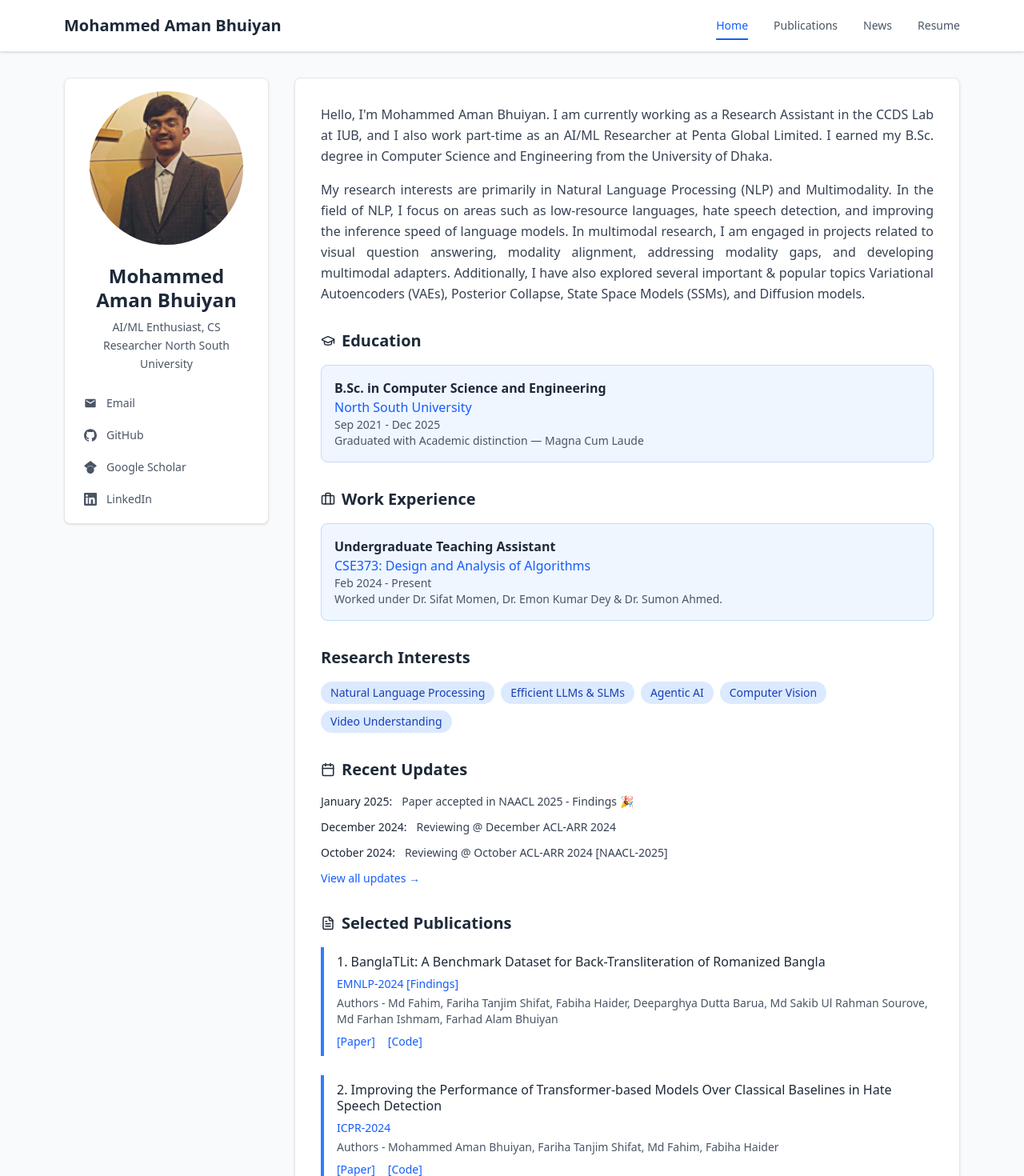
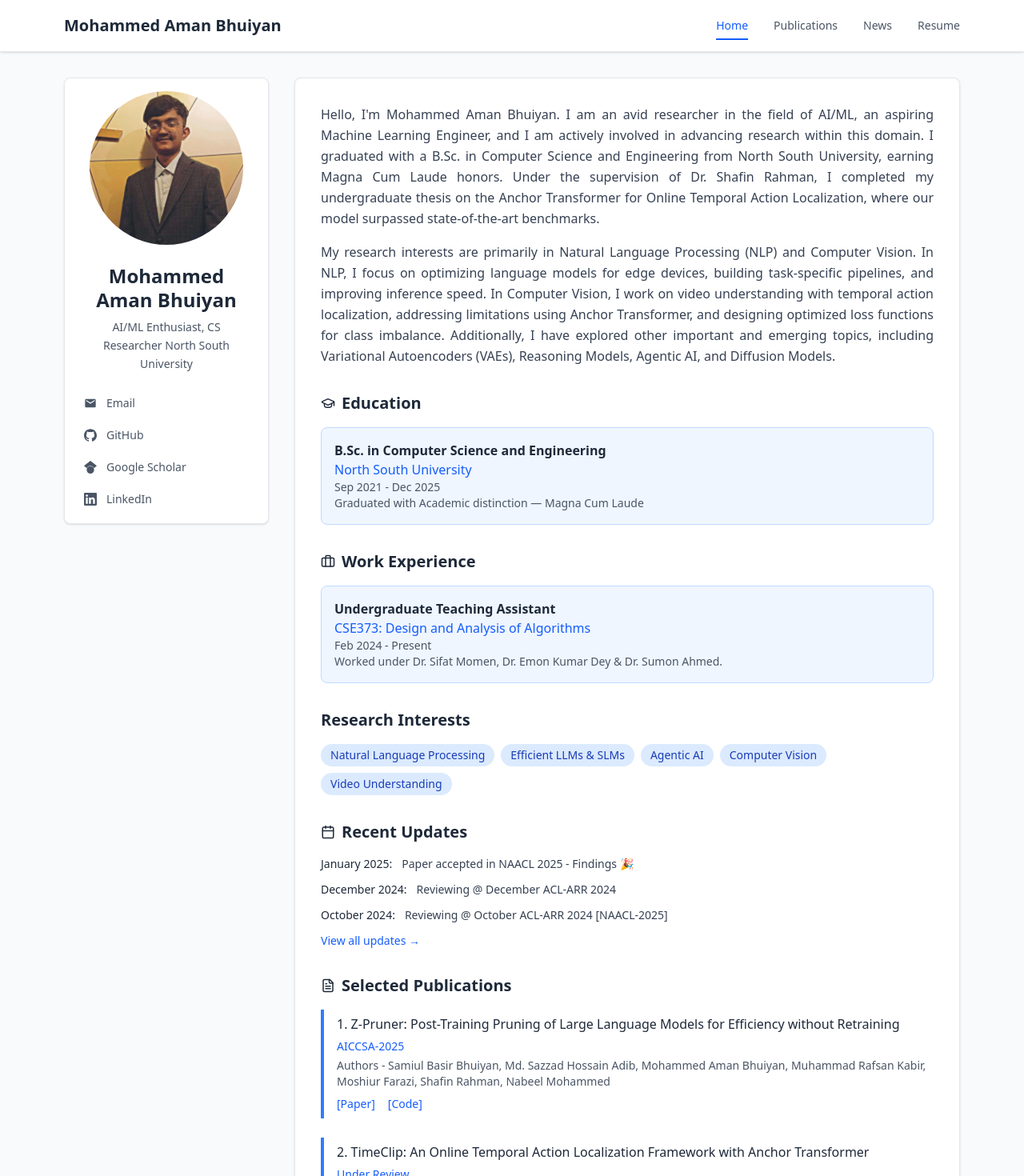
Before and after one commit to Aman554-EQ/minimal_academia, a React (Vite) app: page / in a window 1280 px wide. Shown: the top 1470 px of the page at 80% size. Built offline with nearby package versions, Linux system fonts and the light colour scheme.

Commit message:
Update home.js

```diff
--- a/src/data/home.js
+++ b/src/data/home.js
@@ -1,8 +1,8 @@
 // data/home.js
 const homeData = {
   about: [
-    "Hello, I'm Mohammed Aman Bhuiyan. I am currently working as a Research Assistant in the CCDS Lab at IUB, and I also work part-time as an AI/ML Researcher at Penta Global Limited. I earned my B.Sc. degree in Computer Science and Engineering from the University of Dhaka.",
-    "My research interests are primarily in Natural Language Processing (NLP) and Multimodality. In the field of NLP, I focus on areas such as low-resource languages, hate speech detection, and improving the inference speed of language models. In multimodal research, I am engaged in projects related to visual question answering, modality alignment, addressing modality gaps, and developing multimodal adapters. Additionally, I have also explored several important & popular topics Variational Autoencoders (VAEs), Posterior Collapse, State Space Models (SSMs), and Diffusion models."
+    "Hello, I'm Mohammed Aman Bhuiyan. I am an avid researcher in the field of AI/ML, an aspiring Machine Learning Engineer, and I am actively involved in advancing research within this domain. I graduated with a B.Sc. in Computer Science and Engineering from North South University, earning Magna Cum Laude honors. Under the supervision of Dr. Shafin Rahman, I completed my undergraduate thesis on the Anchor Transformer for Online Temporal Action Localization, where our model surpassed state-of-the-art benchmarks.",
+    "My research interests are primarily in Natural Language Processing (NLP) and Computer Vision. In NLP, I focus on optimizing language models for edge devices, building task-specific pipelines, and improving inference speed. In Computer Vision, I work on video understanding with temporal action localization, addressing limitations using Anchor Transformer, and designing optimized loss functions for class imbalance. Additionally, I have explored other important and emerging topics, including Variational Autoencoders (VAEs), Reasoning Models, Agentic AI, and Diffusion Models."
   ],
   education: {
     degree: "B.Sc. in Computer Science and Engineering",
@@ -13,20 +13,20 @@ const homeData = {
   selectedPublications: [
     {
       id: 1,
-      title: 'BanglaTLit: A Benchmark Dataset for Back-Transliteration of Romanized Bangla',
-      venue: 'EMNLP-2024 [Findings]',
-      authors: 'Md Fahim, Fariha Tanjim Shifat, Fabiha Haider, Deeparghya Dutta Barua, Md Sakib Ul Rahman Sourove, Md Farhan Ishmam, Farhad Alam Bhuiyan',
-      year: 2024,
+      title: 'Z-Pruner: Post-Training Pruning of Large Language Models for Efficiency without Retraining',
+      venue: 'AICCSA-2025',
+      authors: 'Samiul Basir Bhuiyan, Md. Sazzad Hossain Adib, Mohammed Aman Bhuiyan, Muhammad Rafsan Kabir, Moshiur Farazi, Shafin Rahman, Nabeel Mohammed',
+      year: 2025,
       type: 'Conference',
       paperUrl: '#',
       codeUrl: '#'
     },
     {
       id: 2,
-      title: 'Improving the Performance of Transformer-based Models Over Classical Baselines in Hate Speech Detection',
-      venue: 'ICPR-2024',
-      authors: 'Mohammed Aman Bhuiyan, Fariha Tanjim Shifat, Md Fahim, Fabiha Haider',
-      year: 2024,
+      title: 'TimeClip: An Online Temporal Action Localization Framework with Anchor Transformer',
+      venue: 'Under Review',
+      authors: 'Mohammed Aman Bhuiyan, Md. Sazzad Hossain Adib,  Samiul Basir Bhuiyan, Shafin Rahman',
+      year: 2025,
       type: 'Conference',
       paperUrl: '#',
       codeUrl: '#'
```
